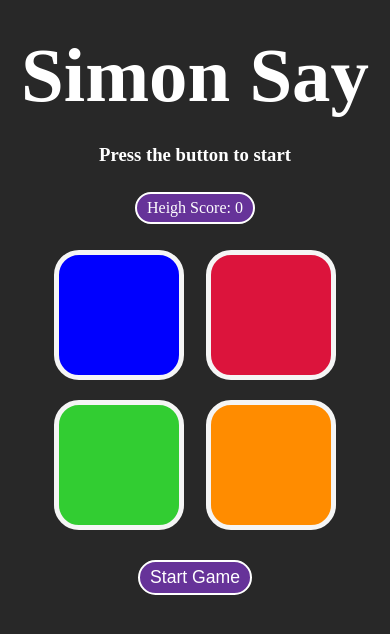
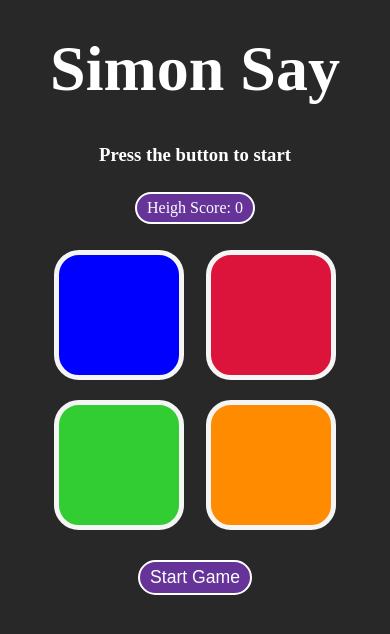
Before and after one commit to JunaidUsmani2468/Simon-Says-Game, a plain HTML site: page index.html in a window 390 px wide. Drawn offline with Linux system fonts and the light colour scheme.

Commit message:
using media

```diff
--- a/style.css
+++ b/style.css
@@ -12,7 +12,7 @@ h1 {
     margin: 0;
     position: absolute;
     top: 2rem;
-    font-size: 4.8rem;
+    font-size: 5rem;
 }
 
 h3 {
@@ -90,3 +90,9 @@ h3 {
     background-color: #ccc;
     transform: scale(0.98);
 }
+
+@media (max-width: 600px) {
+    h1 {
+        font-size: 4rem;
+    }
+}
```
